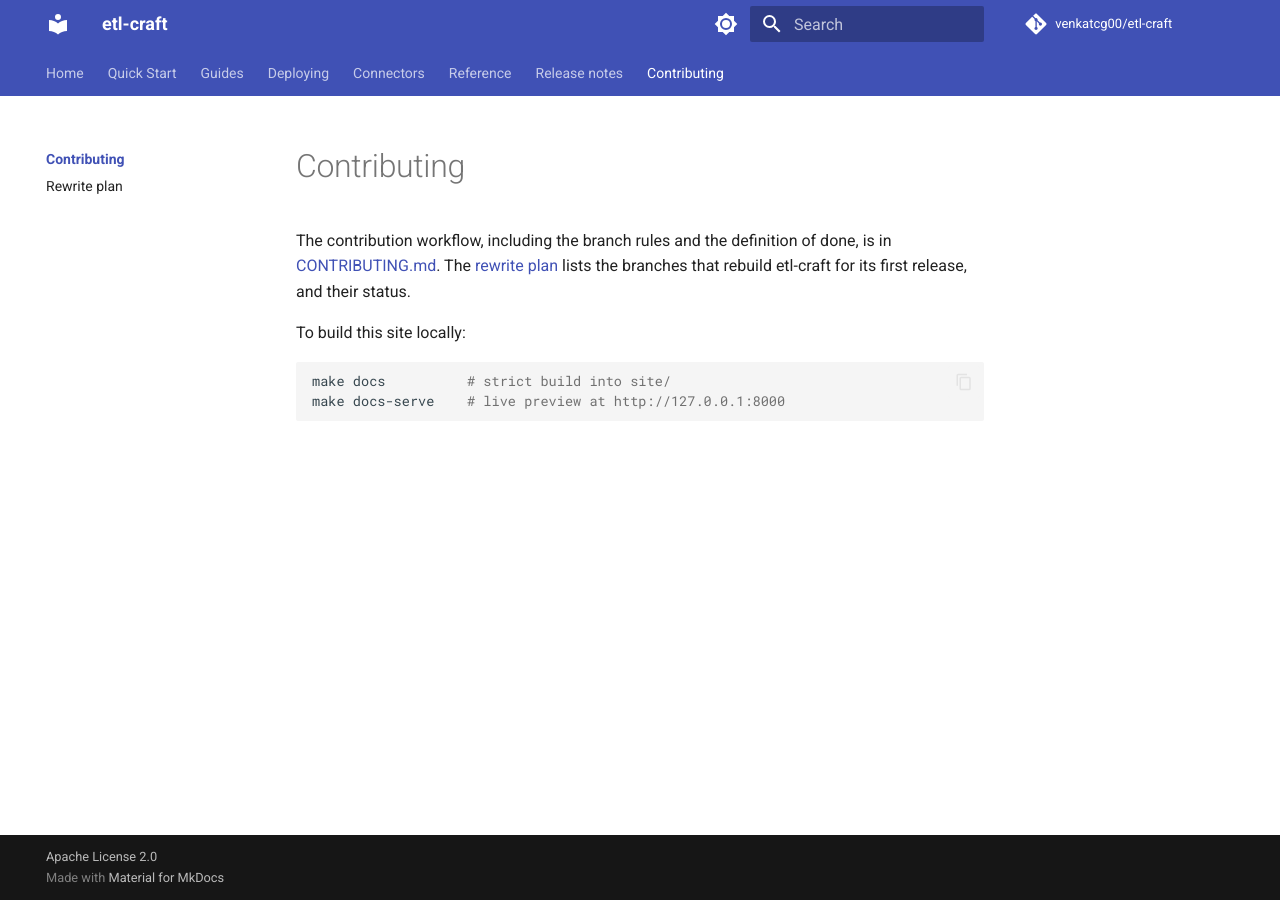
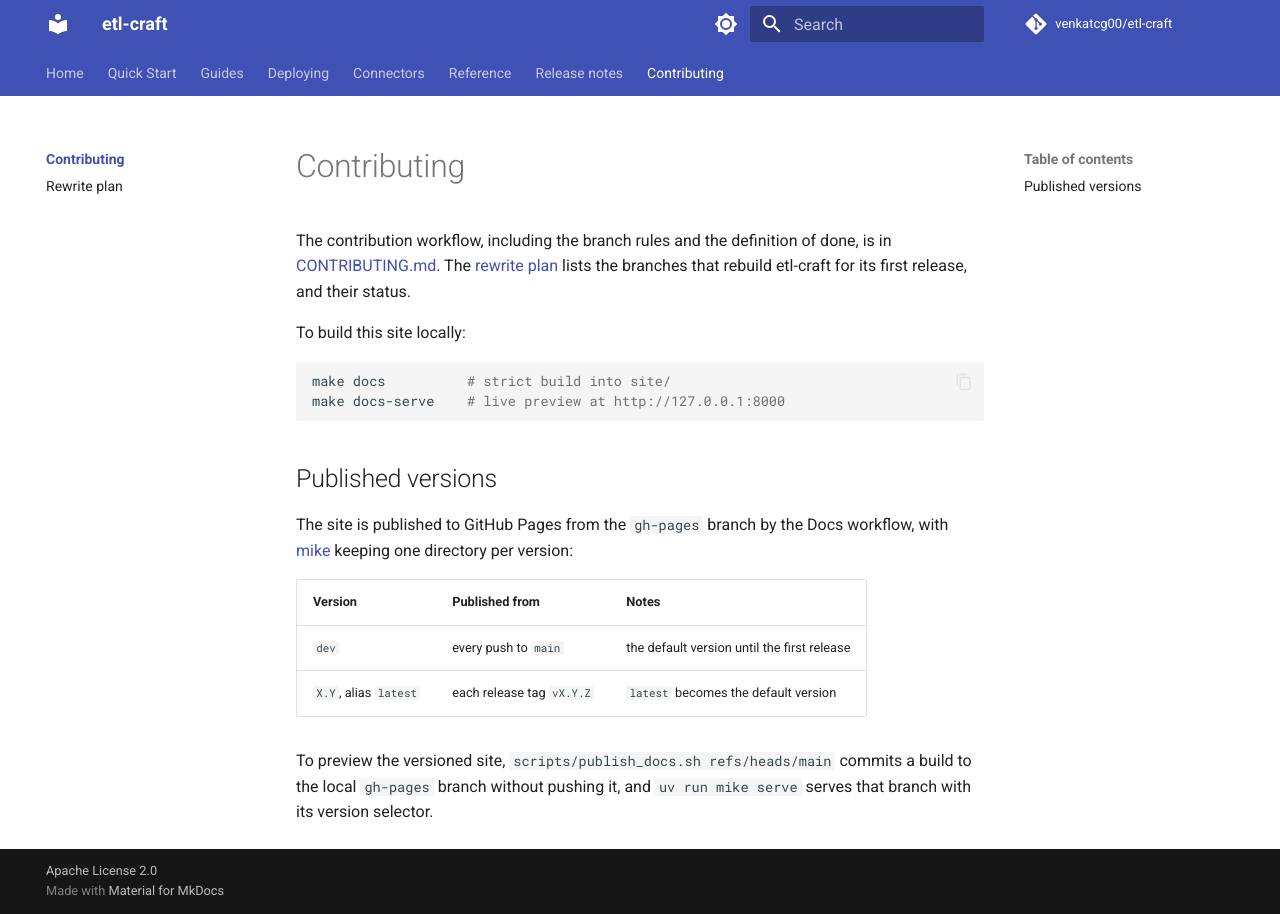
Before and after one commit to venkatcg00/etl-craft, an MkDocs documentation site: the page built from docs/contributing.md, in a window 1280 px wide. Built offline with MkDocs 1.6.1 and Material for MkDocs 9.7.7, drawn with Linux system fonts in a browser that asks for light colours; comment, search, counter and statistics services are not loaded; the version menu is left out.

Commit message:
docs: publish the documentation site to GitHub Pages
The Docs workflow publishes the site to the gh-pages branch with mike after the strict build
passes. Pushes to main publish the `dev` version, which is the default until a release exists;
a release tag vX.Y.Z publishes `X.Y` with the alias `latest` and makes `latest` the default.
scripts/publish_docs.sh holds that mapping so the same build can be committed locally and
previewed with `mike serve`. site_url is set so canonical links and the 404 page resolve inside
each version's directory.

Co-Authored-By: Claude Opus 5.5 <noreply@anthropic.com>
Claude-Session: https://claude.ai/code/session_01YM3QqoJ822HUXJyhK3tobE

````diff
--- a/docs/contributing.md
+++ b/docs/contributing.md
@@ -11,3 +11,17 @@ To build this site locally:
 make docs          # strict build into site/
 make docs-serve    # live preview at http://127.0.0.1:8000
 ```
+
+## Published versions
+
+The site is published to GitHub Pages from the `gh-pages` branch by the Docs workflow, with
+[mike](https://github.com/jimporter/mike) keeping one directory per version:
+
+| Version | Published from | Notes |
+|---|---|---|
+| `dev` | every push to `main` | the default version until the first release |
+| `X.Y`, alias `latest` | each release tag `vX.Y.Z` | `latest` becomes the default version |
+
+To preview the versioned site, `scripts/publish_docs.sh refs/heads/main` commits a build to the
+local `gh-pages` branch without pushing it, and `uv run mike serve` serves that branch with its
+version selector.
--- a/mkdocs.yml
+++ b/mkdocs.yml
@@ -1,5 +1,6 @@
 site_name: etl-craft
 site_description: Metadata-driven ETL orchestration engine
+site_url: https://venkatcg00.github.io/etl-craft/
 repo_url: https://github.com/venkatcg00/etl-craft
 repo_name: venkatcg00/etl-craft
 edit_uri: edit/main/docs/
````
Also changed, not shown: CHANGELOG.md (+2 -0 lines), CONTRIBUTING.md (+2 -1 lines), README.md (+2 -0 lines), docs/development/rewrite-plan.md (+7 -3 lines), 2 other files.
